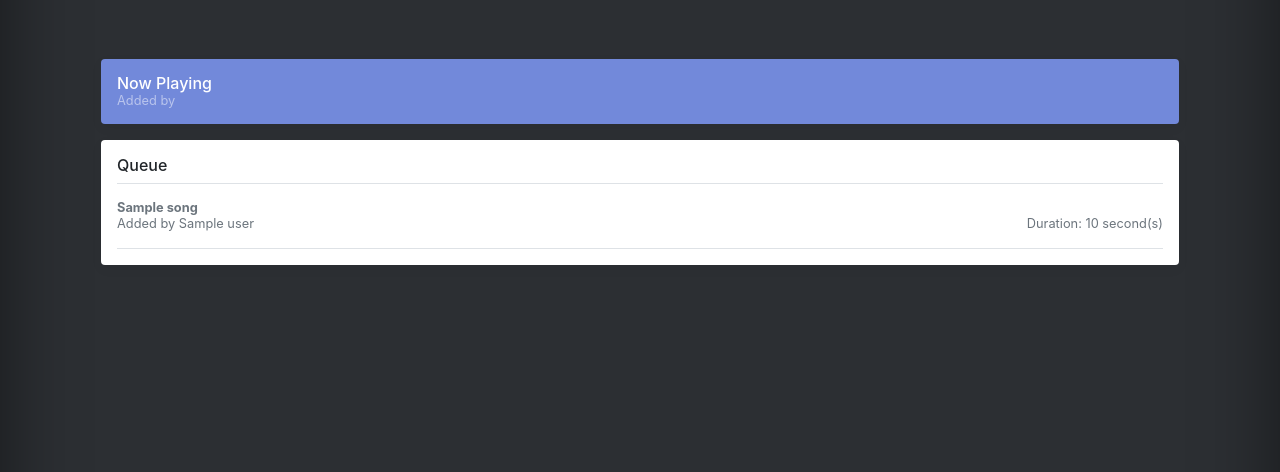
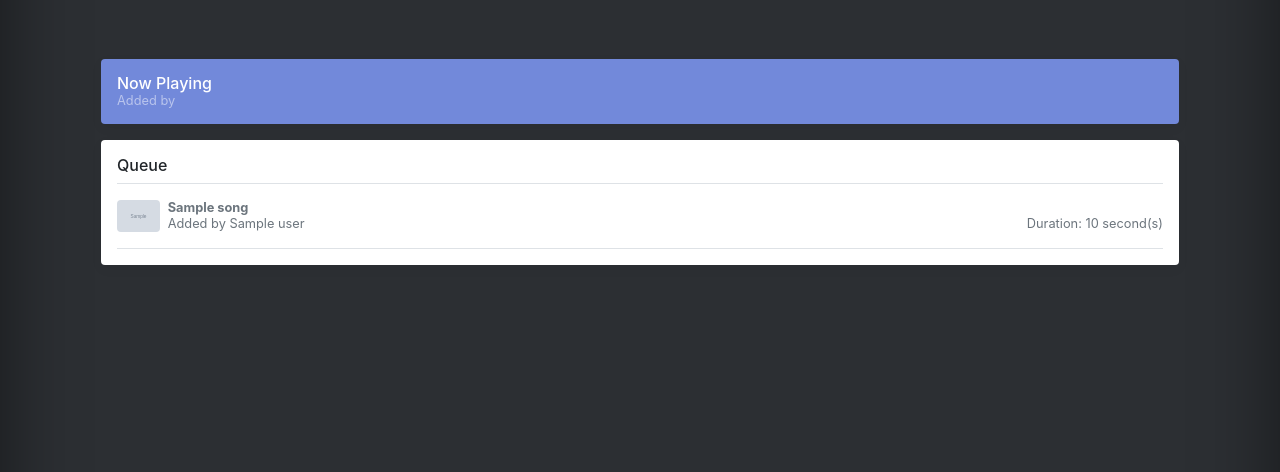
Before and after one commit to konmos/Marko, a Flask app: page /playlist/1 in a window 1280 px wide. Shown: the part 212-684 px from the top of the page. Run offline with Flask 2, Linux system fonts and the light colour scheme; grey boxes marked "Sample" are stand-in pictures; a database or web service that is not in the repository returns one stand-in record (values such as "Sample title"); some libraries are stand-ins or nearby versions.

Commit message:
Add thumbnails to music queue

```diff
--- a/mbot/plugins/voice_player.py
+++ b/mbot/plugins/voice_player.py
@@ -91,7 +91,8 @@ class Music(BasePlugin):
                     'duration': media_info.get('duration'),
                     'is_live': media_info.get('is_live') or False,
                     'user': user,
-                    'timestamp': time.time()
+                    'timestamp': time.time(),
+                    'thumbnail': media_info.get('thumbnail', None)
                 }}}
             )
 
--- a/web/templates/playlist.html
+++ b/web/templates/playlist.html
@@ -27,6 +27,11 @@
   <h6 class="border-bottom border-gray pb-2 mb-0">Queue</h6>
   {% for song in playlist['playlist'] -%}
   <div class="media text-muted pt-3 border-bottom border-gray">
+    {%- if song['thumbnail'] -%}
+    <img class="mr-2 rounded" src="{{song['thumbnail']}}" height="32">
+    {% else %}
+    <img class="mr-2 rounded" src="http://placehold.it/32x32">
+    {% endif %}
     <p class="media-body pb-3 mb-0 small lh-125">
       <strong class="d-block text-gray-dark"><a target="_blank" style="text-decoration: inherit; color: inherit;" href="{{song['url']}}">{{ song['title'] }}</a></strong>
       Added by {{song['user']}}
```
